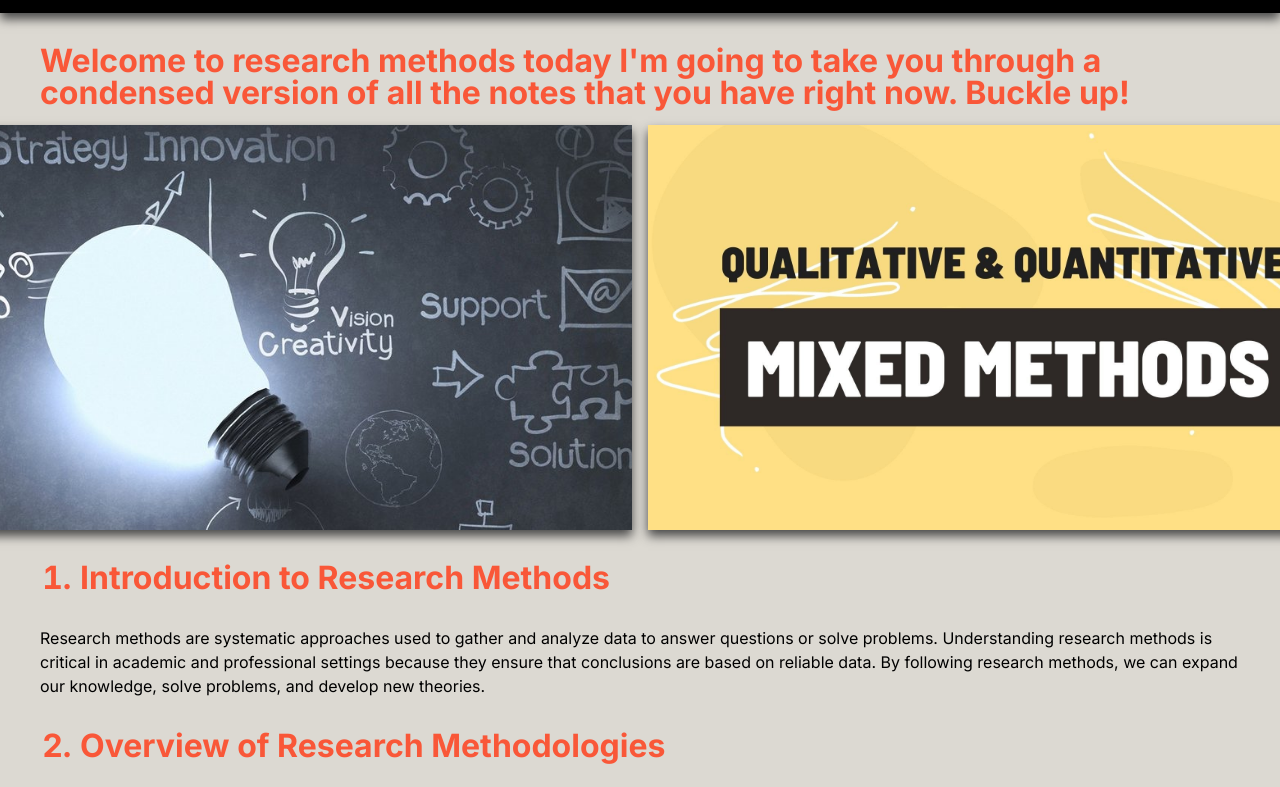
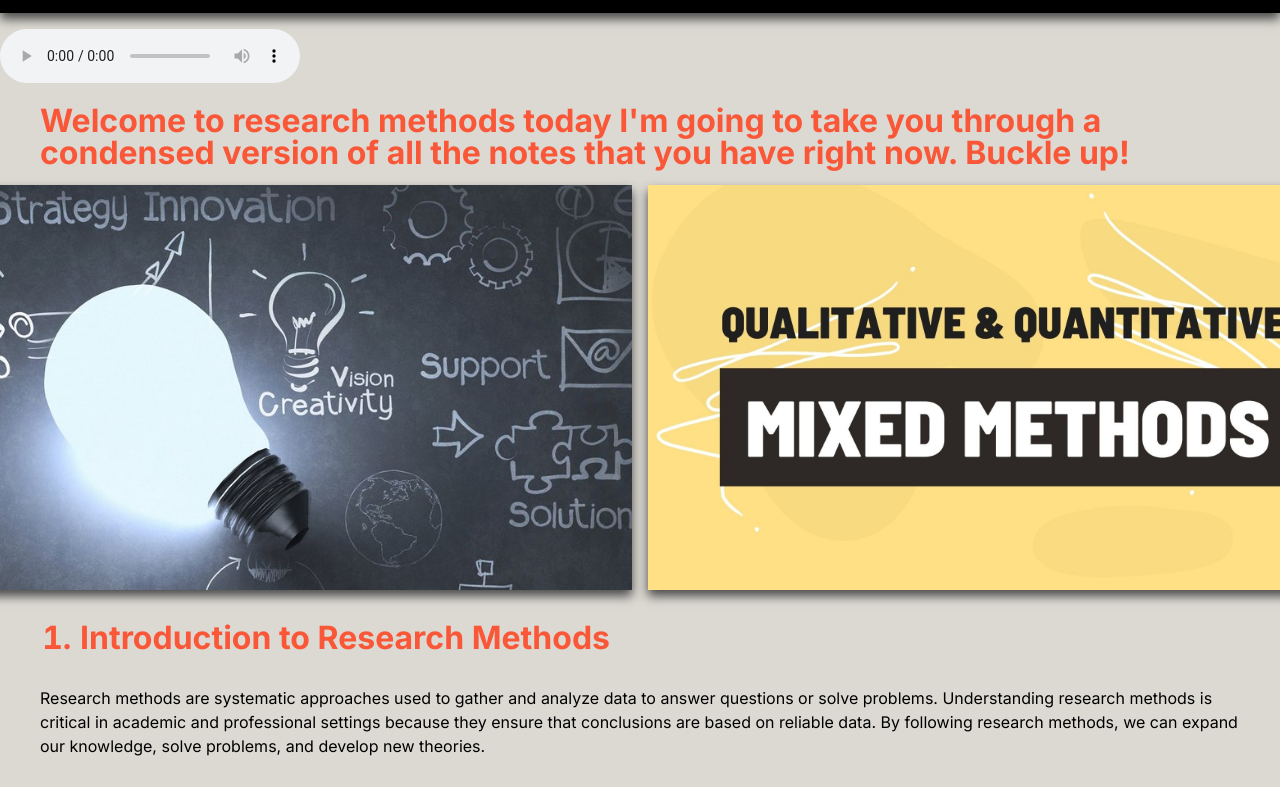
Before and after one commit to creatingdaybyday/Research-methods, a plain HTML site: page index.html in a window 1280 px wide. Shown: the part 83-870 px from the top of the page. Drawn offline with Linux system fonts and the light colour scheme.

Commit message:
added audio

```diff
--- a/index.html
+++ b/index.html
@@ -10,6 +10,10 @@
     <header>
         <h1>RESEARCH METHODS - the easy way.</h1>
     </header>
+    <audio controls>
+        <source src="audio/09. Stan (feat. Dido).mp3" type="audio/mp3">
+        Your browser does not support the audio element.
+    </audio>
 <body>
     <main>
         <h1>
```
Also changed, not shown: 1 other file.
